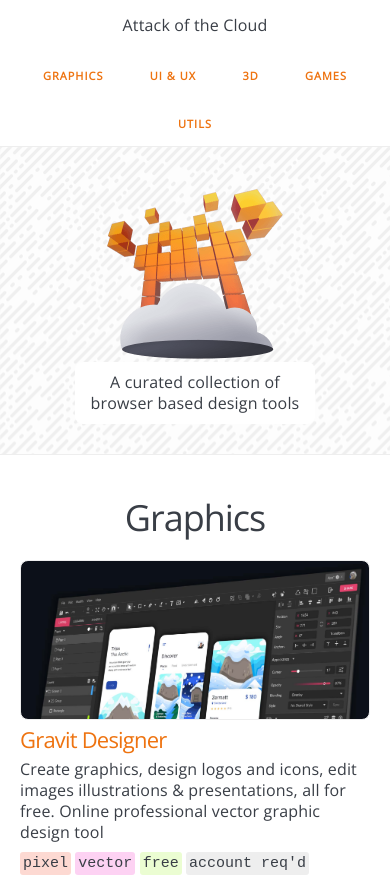
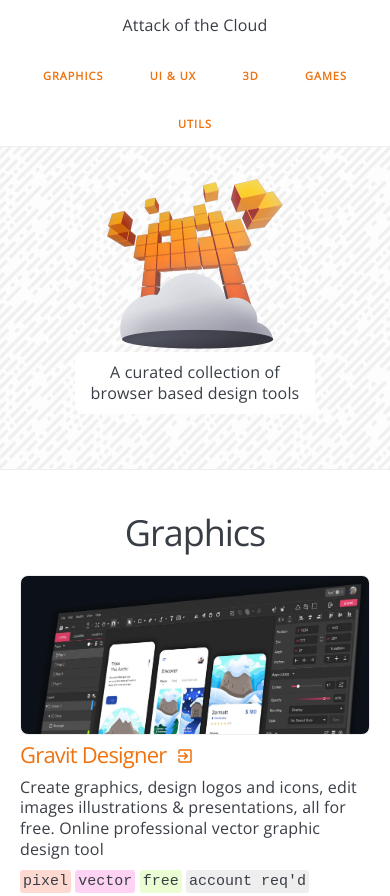
Before and after one commit to j-kent/attackofthecloud, a plain HTML site: page index.html in a window 390 px wide. Shown: the top 896 px of the page. Drawn offline with nearby package versions, Linux system fonts and the light colour scheme.

Commit message:
added links icon and form

```diff
--- a/index.html
+++ b/index.html
@@ -26,7 +26,7 @@
     <header>
         <section class="container">
             <img src="atoc-mascot.png" alt="">
-            <span class="headline">A curated collection of browser based design tools</span>
+            <p class="headline">A curated collection of browser based design tools</p>
         </section>
     </header>
 
@@ -218,5 +218,13 @@
             </div>
         </section>
     </main>
+    <footer>
+        <div class="row">
+            <div class="column column-50">
+                <p class="headline">Know a design app or tool that should be added?</p>
+                <a class="button" href="https://docs.google.com/forms/d/e/1FAIpQLSeGBNn1GfwjLUj-78NiH2eBmF_Glzmlza6OIWmkm30cMhgx-g/viewform?usp=sf_link" target="_blank">Submit it</a>
+            </div>
+        </div>
+    </footer>
 </body>
 </html>
--- a/main.css
+++ b/main.css
@@ -576,25 +576,33 @@ nav .menu .button {
     padding: 0 2rem;
     line-height: 5rem;
 }
-header {
+header,
+footer {
     background-image: url(bg-pattern.png);
     border-bottom: .1rem solid #eeeeee;
-    padding: 7rem 0 3rem 0;
+    padding: 3rem 0;
     text-align: center;
 }
 header img {
     width: 180px;
     vertical-align: -7.2rem;
 }
-header .headline {
+header .headline,
+footer .headline {
     background: #fff;
     border-radius: 8px;
     padding: 1rem;
+}
+header img {
+  padding-top: 4rem;
+}
+header .headline {
+    display: inline-block;
     width: 24rem;
-    display: inline-block;
 }
 @media (max-width: 800px) {
-    .row .column.column-33 {
+    .row .column.column-33,
+    .row .column.column-50 {
       max-width: 100%;
       flex: 1 1 auto;
     }
@@ -606,8 +614,8 @@ header .headline {
         float: none;
         text-align: center;
     }
-    header {
-      padding-top: 4rem;
+    header img {
+      padding-top: 0;
     }
   }
 
@@ -671,6 +679,11 @@ header .headline {
 .feature-card .feature-title {
     margin: .5rem 0 .5rem 0;
 }
+.feature-card .feature-title a::after {
+  vertical-align: middle;
+  content: url(exit-icon.svg);
+  margin-left: 1rem;
+}
 .feature-card .feature-desc {
     margin-bottom: .5rem;
 }
```
Also changed, not shown: exit-icon.svg (added).
